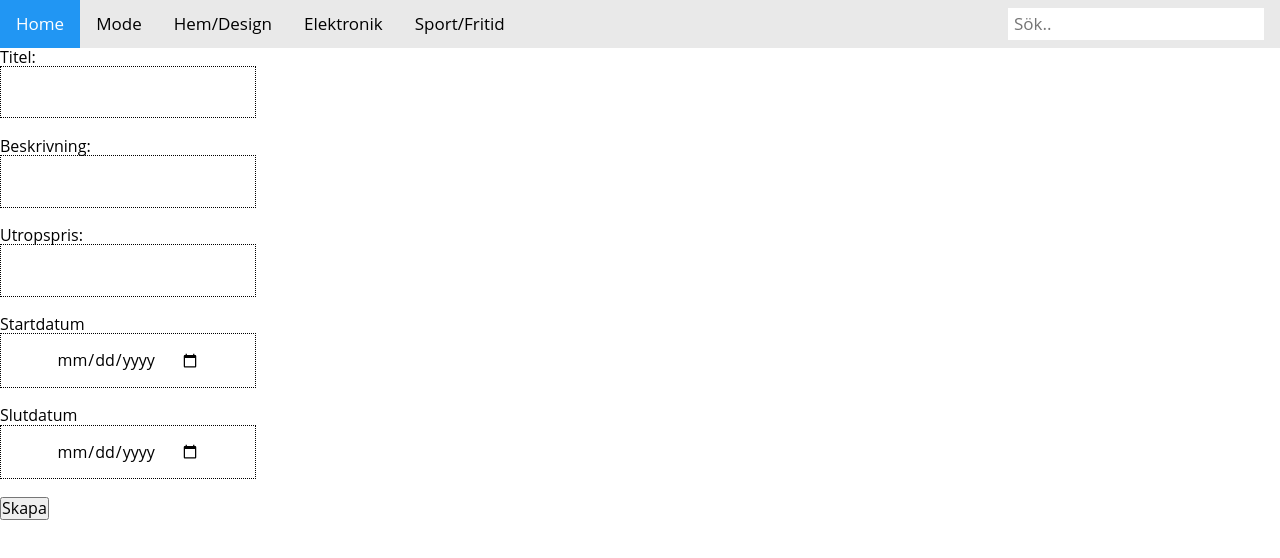
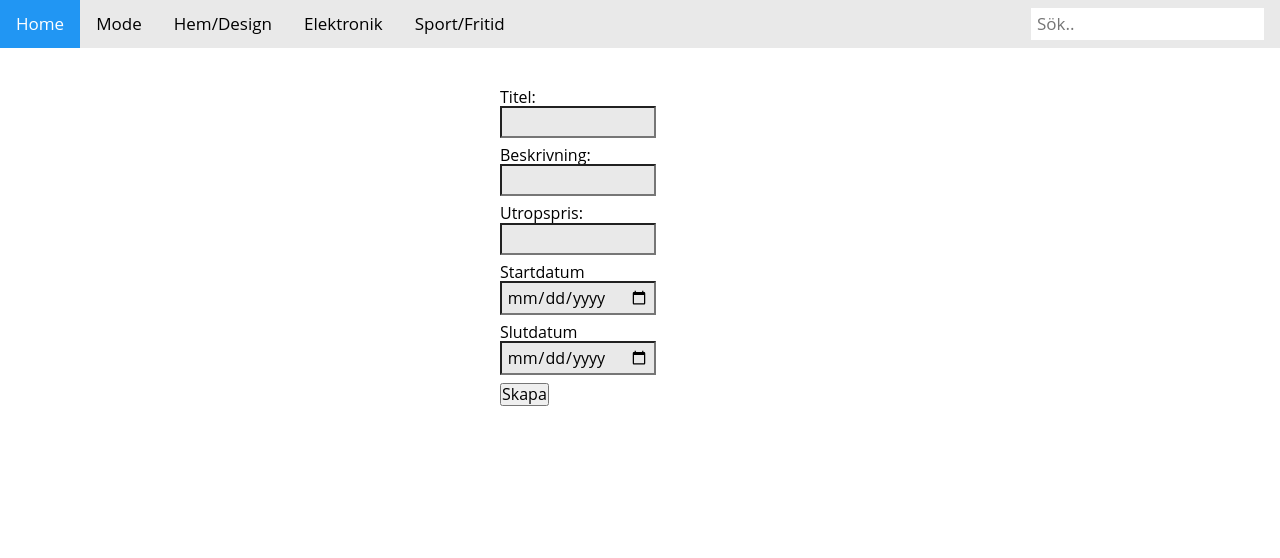
Before and after one commit to tomkaar/Auktion-300, a plain HTML site: page admin.html in a window 1280 px wide. Drawn offline with Linux system fonts and the light colour scheme; no server answers.

Commit message:
ny desgin på form

```diff
--- a/admin.html
+++ b/admin.html
@@ -26,6 +26,7 @@
     <a href="#Sport/Fritid">Sport/Fritid</a>
   <input type="text" placeholder="Sök..">
 </div>
+<div class="form">
 Titel:<br>
 <input type="text" id="Titel"><br>
 Beskrivning:<br>
@@ -37,5 +38,6 @@ Startdatum<br>
 Slutdatum<br>
 <input type ="date" id="Slutdatum"><br>
 <button id="Skapaauktion">Skapa</button>
+</div>
 </body>
 </html>
--- a/assets/style.scss
+++ b/assets/style.scss
@@ -45,14 +45,17 @@ html, body{
   }
 }
 
-input {
+.form {
+  margin-left: 500px;
+  padding-top: 40px;
+  #Titel,#Beskrivning, #Utropspris, #Startdatum, #Slutdatum {
 			width: 20%;
-      display:flex;
-      justify-content: center;
-			padding: 1em;
-			border: 0.063rem dotted black;
-      background-color: white;
+			padding: 0.3em;
+      margin-bottom: 0.5rem;
+			border:outline black;
+      background-color: #e9e9e9;;
 		}
+  }
 
 @media screen and (max-width: 600px) {
   .nav-bar {
```
Also changed, not shown: assets/style.css.
